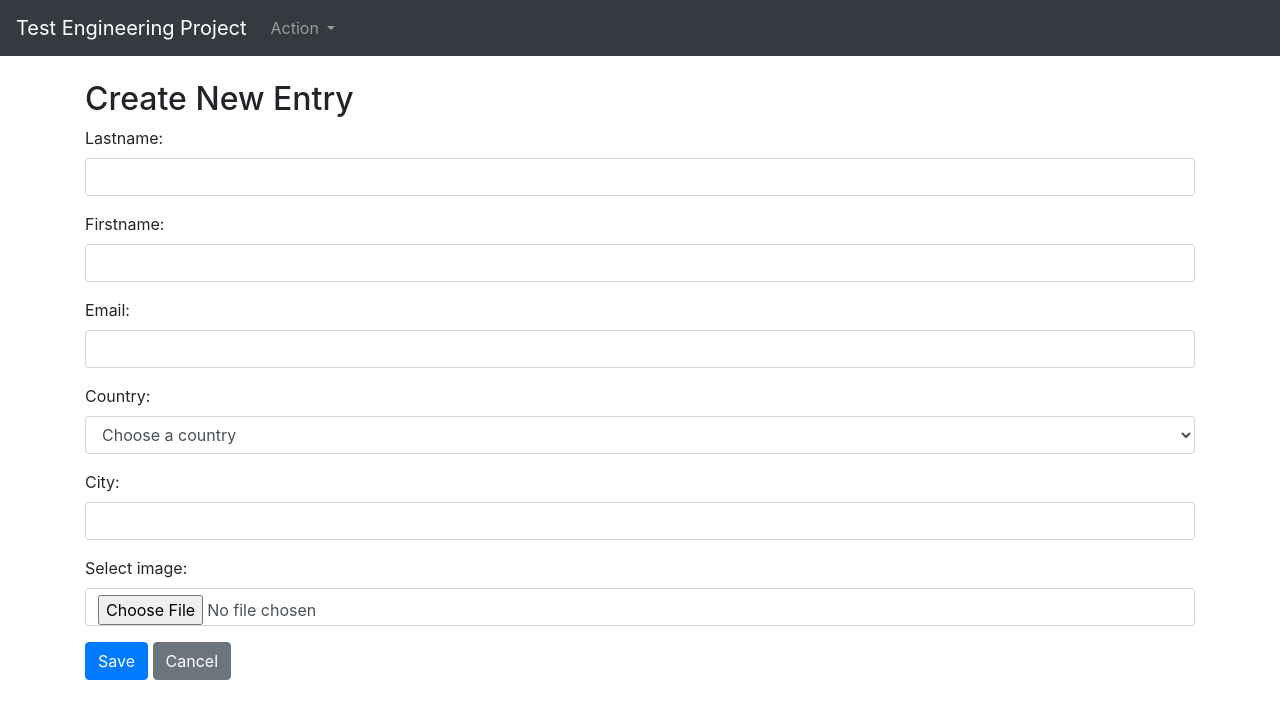
After one commit to mikeaquino/abukai, a PHP site: page /create_new_entry.php in a window 1280 px wide. The commit adds this page. Shown: the top 719 px of the page. Run offline with PHP 8.4, Linux system fonts and the light colour scheme.

Commit message:
Added 'create new entry' feature

```diff
--- /dev/null
+++ b/create_new_entry.php
@@ -0,0 +1,43 @@
+<?php require 'includes/header.php'; ?>
+<?php require 'includes/body_opening.php'; ?>
+<?php require 'includes/navbar.php'; ?>
+
+<div class="container">
+  <h2 class="mt-4">Create New Entry</h2>
+  <form action="action/create.php" method="post" enctype="multipart/form-data">
+    <div class="form-group">
+      <label for="lname">Lastname:</label>
+      <input type="text" class="form-control" id="lname" name="lname" required>
+    </div>
+    <div class="form-group">
+      <label for="fname">Firstname:</label>
+      <input type="text" class="form-control" id="fname" name="fname" required>
+    </div>
+    <div class="form-group">
+      <label for="email">Email:</label>
+      <input type="email" class="form-control" id="email" name="email" required>
+    </div>
+    <div class="form-group">
+      <label for="country">Country:</label>
+      <select class="form-control" id="country" name="country" required>
+        <option value="">Choose a country</option>
+        <option value="United States">United States</option>
+        <option value="Canada">Canada</option>
+        <option value="Germany">Germany</option>
+        <option value="France">France</option>
+      </select>
+    </div>
+    <div class="form-group">
+      <label for="city">City:</label>
+      <input type="text" class="form-control" id="city" name="city" required>
+    </div>
+    <div class="form-group">
+      <label for="img">Select image:</label>
+      <input type="file" class="form-control" id="img" name="img" accept="image/*" required>
+    </div>
+    <button type="submit" name="save" class="btn btn-primary">Save</button>
+    <button type="button" class="btn btn-secondary">Cancel</button>
+  </form>
+</div>
+
+<?php require 'includes/body_closing.php'; ?>
--- a/includes/navbar.php
+++ b/includes/navbar.php
@@ -6,7 +6,7 @@
 				Action
 			</a>
 			<div class="dropdown-menu">
-				<a class="dropdown-item" href="#">Create New Entry</a>
+				<a class="dropdown-item" href="create_new_entry.php">Create New Entry</a>
 				<a class="dropdown-item" href="#">Logout</a>
 			</div>
 		</li>
```
Also changed, not shown: action/create.php (added, +31 -0 lines).
